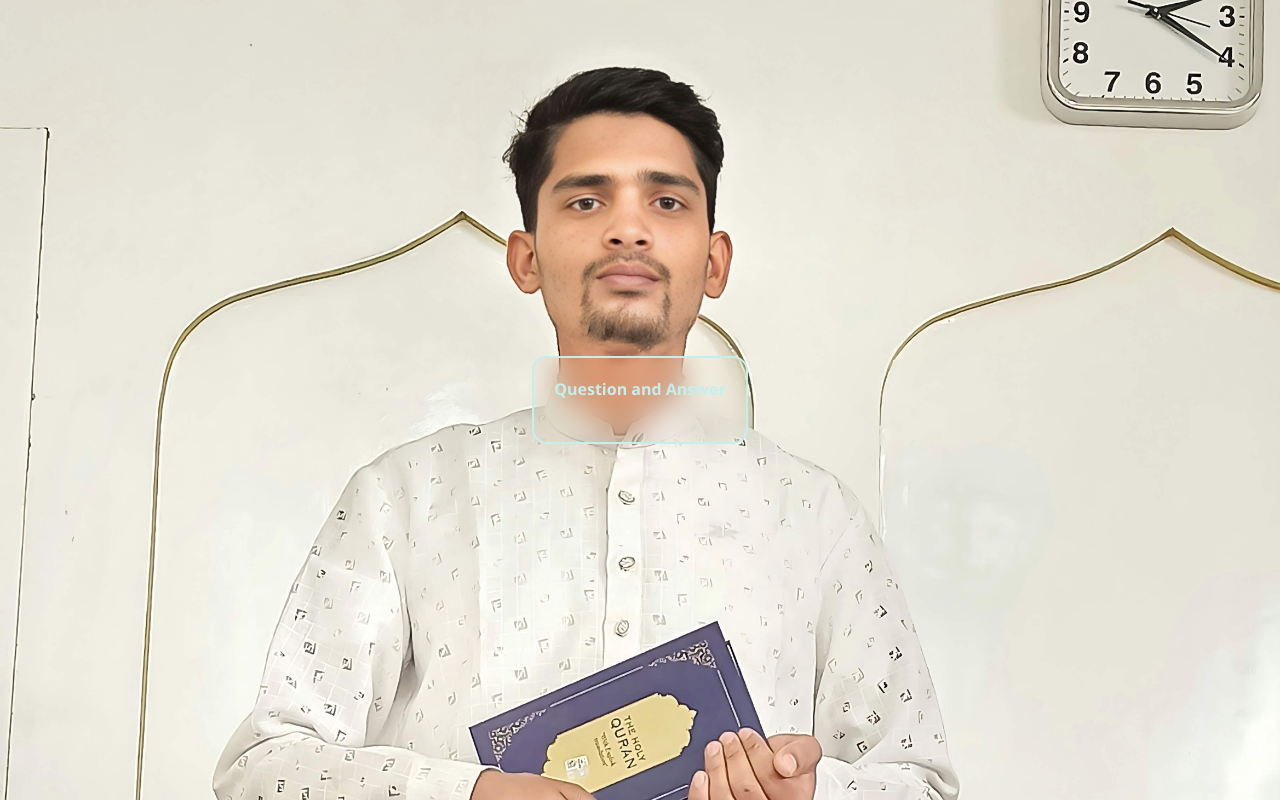
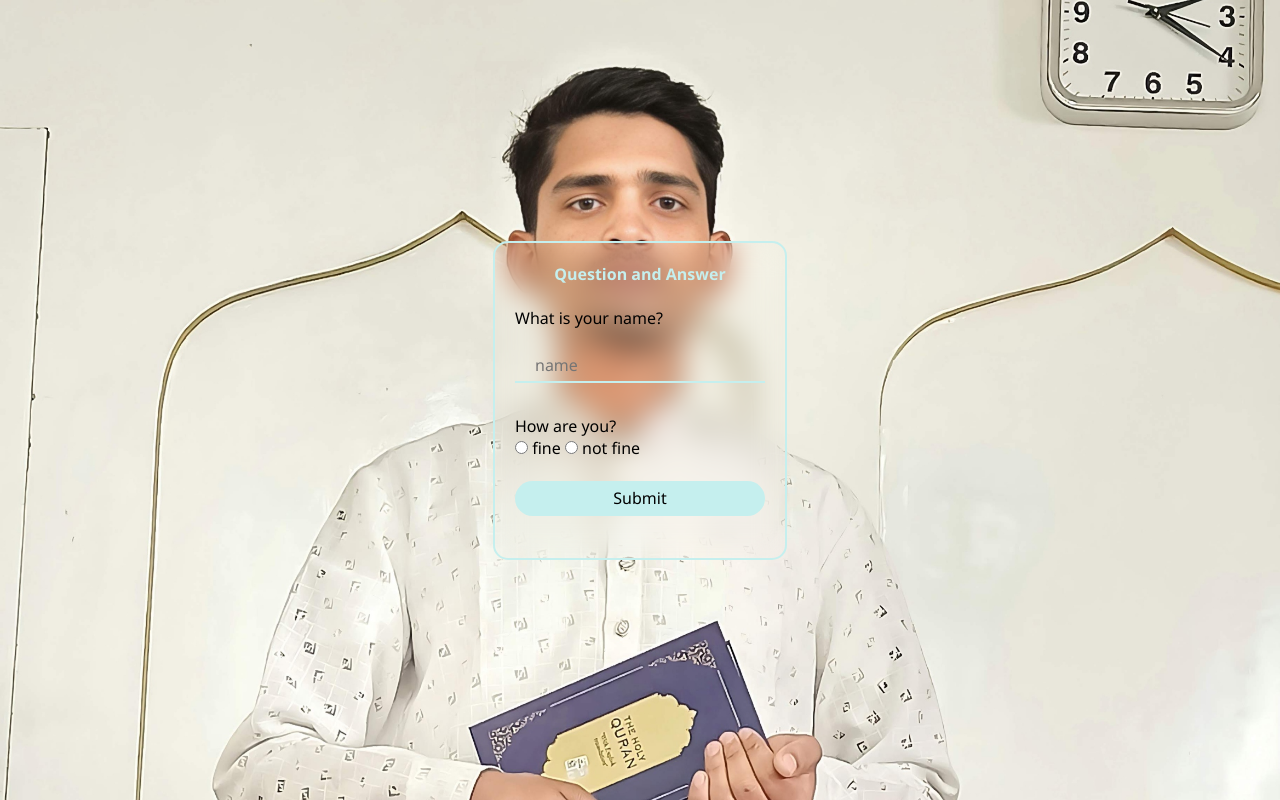
Before and after one commit to AmamulHaq/javascript, a PHP site: page /QA.html in a window 1280 px wide. Run offline with PHP 8.4, Linux system fonts and the light colour scheme.

Commit message:
QA for user in html

```diff
--- a/QA.css
+++ b/QA.css
@@ -19,7 +19,7 @@
   }
   .box {
     position: relative;
-    text-align: center;
+    text-align: 0px 10px;
     padding: 20px;
     background: transparent;
     border-radius: 15px;
@@ -29,13 +29,13 @@
     align-items: center;
     backdrop-filter: blur(15px);
   }
-  .input {
+  .a1 {
     position: relative;
     width: 250px;
-    margin: 30px 0;
+    margin: 10px 0;
     border-bottom: 2px solid rgb(197, 239, 238);
   }
-  .input input {
+  .a1 input {
     width: 100%;
     height: 42px;
     background-color: transparent;
@@ -43,3 +43,11 @@
     outline: rgb(197, 239, 238);
     padding: 10px 35px 0px 20px;
   }
+  button {
+    width: 100%;
+    height: 35px;
+    background-color: rgb(197, 239, 238);
+    border: none;
+    border-radius: 42px;
+    font-size: 1em;
+  }
--- a/QA.html
+++ b/QA.html
@@ -1,12 +1,10 @@
 <!DOCTYPE html>
 <html lang="en">
-
   <head>
     <meta charset="UTF-8" />
     <meta name="viewport" content="width=device-width, initial-scale=1.0" />
     <title>QA</title>
     <link rel="stylesheet" type="text/css" href="QA.css" />
-
     <style>
       h1 {
         color: rgb(197, 239, 238);
@@ -14,18 +12,29 @@
       }
     </style>
   </head>
-
   <body>
     <div class="background">
       <div class="box">
         <form>
-        <h1>Question and Answer</h1> <br />
-
-
+          <h1>Question and Answer</h1>
+          <br />
+          What is your name?<br />
+          <div class="a1">
+            <input type="text" id="name" name="name" placeholder="name" required />
+          </div>
+          <br />
+          How are you?<br />
+          <div class="a2">
+            <input type="radio" name="mood" value="fine" /> fine
+            <input type="radio" name="mood" value="notfine" /> not fine
+          </div>
+          <br />
+          <button type="button" onclick="submitForm()">Submit</button
+          ><br /><br />
+          <div class="output"></div>
         </form>
       </div>
     </div>
     <script src="QA.js"></script>
   </body>
-
 </html>
--- a/QA.js
+++ b/QA.js
@@ -0,0 +1,16 @@
+function submitForm() {
+  const name = document.getElementById("name").value;
+  const mood = document.querySelector('input[name="mood"]:checked').value;
+  const output = document.querySelector(".output");
+
+  if (name && mood) {
+    output.innerHTML = "Hello " + name + ". You feel " + mood + ".<br>";
+    if (mood == "fine") {
+      output.innerHTML += " Let's go to a trecking <br>";
+    } else {
+      output.innerHTML += " you will be good at all. <br>";
+    }
+  } else {
+    output.innerHTML = "Please answer all questions.";
+  }
+}
```
Lines whose indentation alone changed are shown as unchanged.
